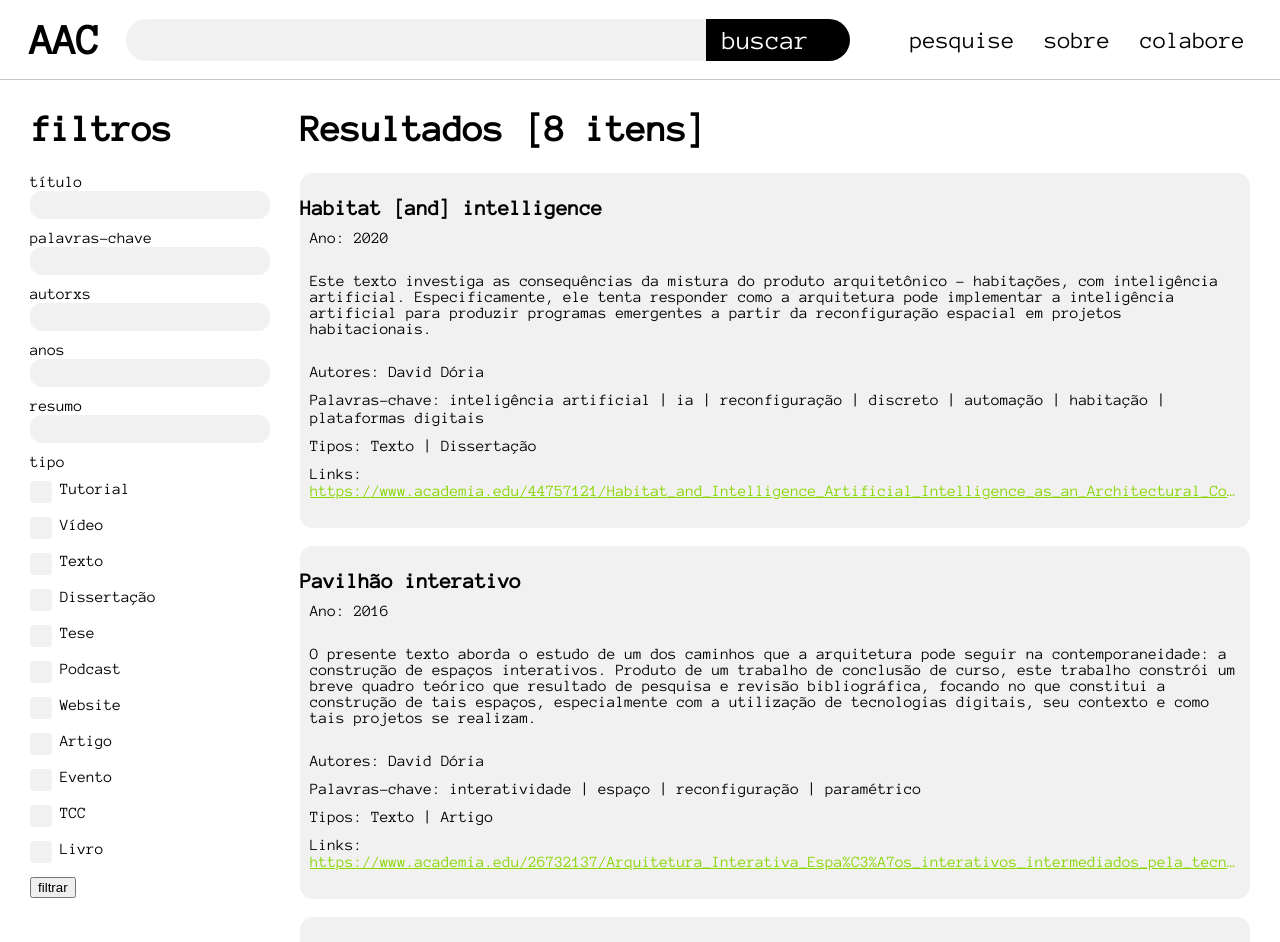
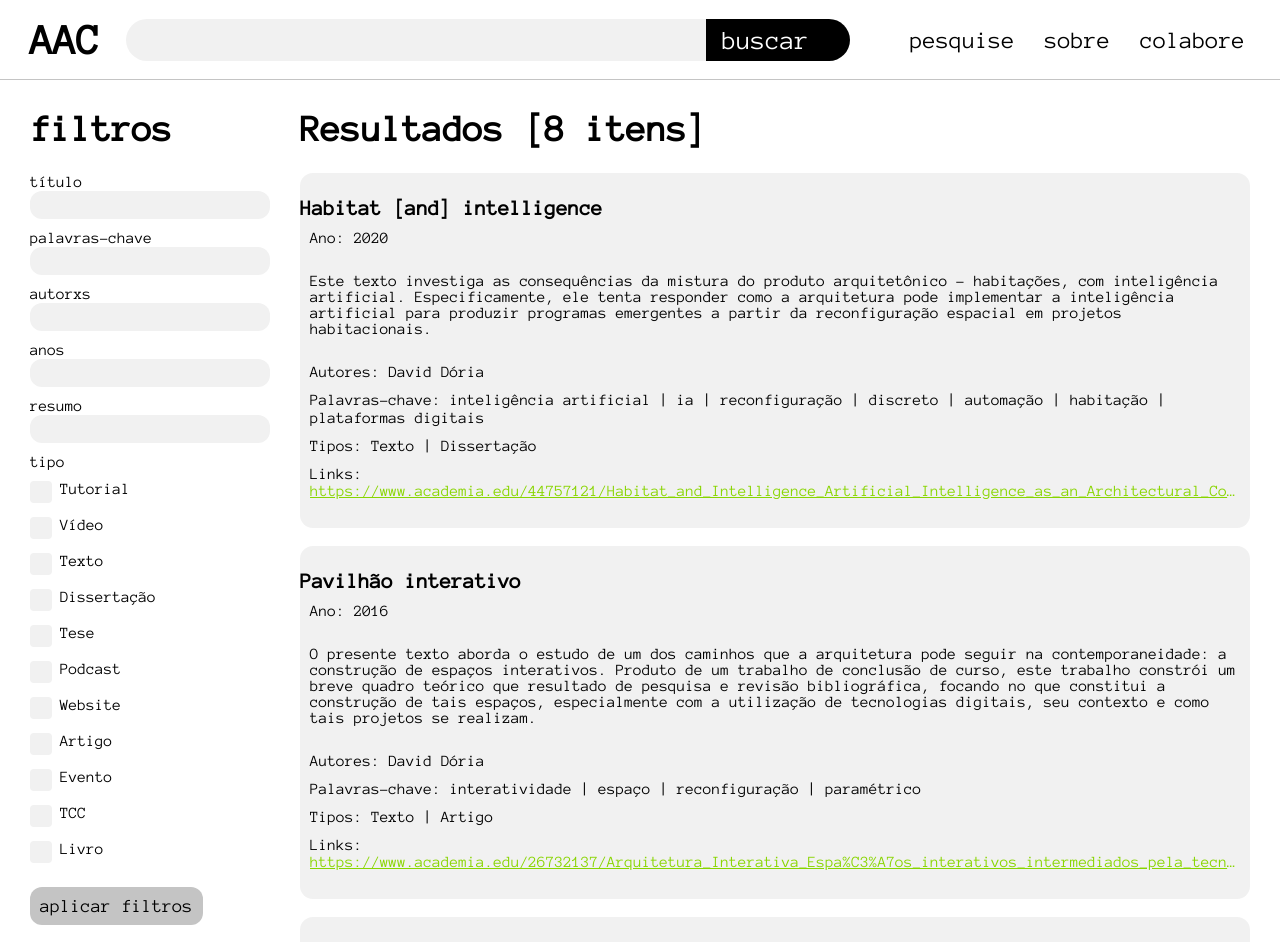
Before and after one commit to daversd/aac, a React (Vite) app: page / in a window 1280 px wide. Shown: the top 942 px of the page. Built offline with nearby package versions, Linux system fonts and the light colour scheme.

Commit message:
estilo do botão padrão

```diff
--- a/src/components/filter-panel-fc/filter-panel-fc.tsx
+++ b/src/components/filter-panel-fc/filter-panel-fc.tsx
@@ -43,6 +43,7 @@ export const FilterPanelFC: FC = () => {
     if (typeFilter.length > 0) params.set('types', typeFilter);
     else params.delete('types');
 
+    setIsOpen(false);
     setFilterParams(params);
   }, [keywordFilter, authorFilter, yearFilter, abstractFilter, nameFilter, filterParams, typeFilter]);
 
@@ -70,7 +71,7 @@ export const FilterPanelFC: FC = () => {
             <label className={mainStyle.label}>tipo</label> <br />
             <TypeFilterFC updateFilter={updateTypeFilter} />
           </div>
-          <button onClick={applyFilter}>filtrar</button>
+          <button className={mainStyle.button} onClick={applyFilter}>aplicar filtros</button>
         </div>
       </div>}
     </div>
@@ -85,7 +86,7 @@ export const FilterPanelFC: FC = () => {
         <label className={mainStyle.label}>tipo</label> <br />
         <TypeFilterFC updateFilter={updateTypeFilter} />
       </div>
-      <button onClick={applyFilter}>filtrar</button>
+      <button className={mainStyle.button} onClick={applyFilter}>aplicar filtros</button>
     </div>
   </div>;
 };
--- a/src/components/nav-bar-fc/nav-bar-fc.tsx
+++ b/src/components/nav-bar-fc/nav-bar-fc.tsx
@@ -36,9 +36,9 @@ const NavBarMenu: FC = () => {
     {isOpen && <div>
       <div className={style.navMenuBlocker} onClick={() => setIsOpen(!isOpen)}></div>
       <div className={style.navMenuContainer}>
-        <Link className={style.navMenuLink} to='/'>pesquise</Link>
-        <Link className={style.navMenuLink} to='/sobre'>sobre</Link>
-        <Link className={style.navMenuLink} to='/colabore'>colabore</Link>
+        <Link className={style.navMenuLink} onClick={() => setIsOpen(false)} to='/'>pesquise</Link>
+        <Link className={style.navMenuLink} onClick={() => setIsOpen(false)} to='/sobre'>sobre</Link>
+        <Link className={style.navMenuLink} onClick={() => setIsOpen(false)} to='/colabore'>colabore</Link>
       </div>
     </div>}
   </>
--- a/src/style-sheets/main-style.module.scss
+++ b/src/style-sheets/main-style.module.scss
@@ -177,7 +177,6 @@ $font-default: 'Anonymous Pro', monospace;
         margin-right: $mar-default;
         background-color: white;
         padding: $pad-small $pad-default;
-        // box-shadow: 0px 6px 6px #e2e2e2;
     }
 
     @include respond(small) {
@@ -333,6 +332,25 @@ $font-default: 'Anonymous Pro', monospace;
 
 .label {
     @extend .regular;
+}
+
+.button {
+    display: block;
+    font-family: $font-default;
+    font-size: 14pt;
+    margin-top: $mar-small;
+    padding: $pad-small;
+    padding-right: $pad-small;
+    color: black;
+    background-color: $clr-bkg-medium;
+    border: none;
+    border-radius: 12px;
+}
+
+.button:hover {
+    cursor: pointer;
+    color: white;
+    background-color: black;
 }
 
 // result content
```
